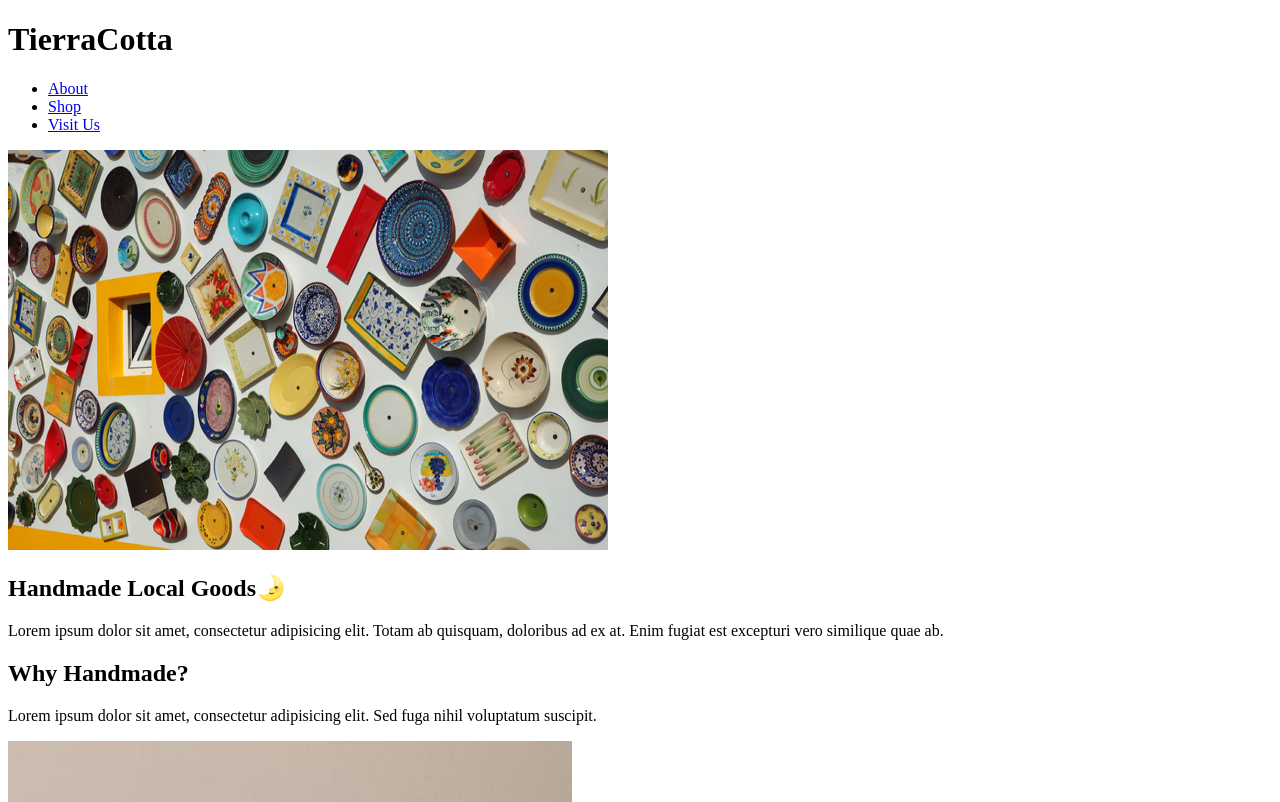
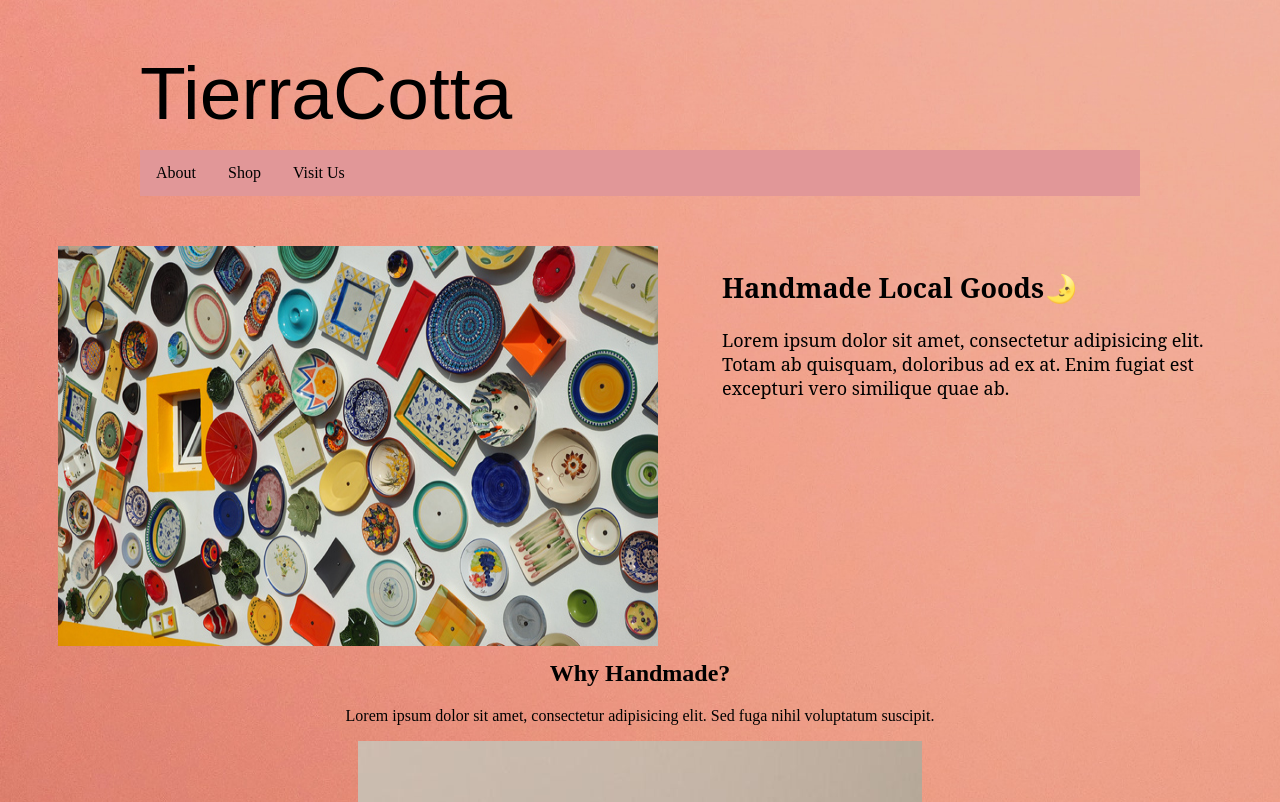
Before and after one commit to janacantua/html3, a plain HTML site: page index.html in a window 1280 px wide. Shown: the top 802 px of the page. Drawn offline with Linux system fonts and the light colour scheme; a web font is replaced by a local one.

Commit message:
publish
publish site

```diff
--- a/main.css
+++ b/main.css
@@ -2,8 +2,92 @@
 /* CSS Document */
 
 body{
-	background: url("images/textureorange.jpg") no-repeat;
+	background: url("images/peacbackground.jpg") no-repeat;
 	background-repeat: no-repeat;
     background-size: cover;
+}
+#wrapper {
+	width:1000px;
+	margin:0 auto;
+
+
+
 
 }
+
+header {
+	width: 100%;
+	height:100px;
+
+}
+
+
+header h1 {
+	font-size: 75px;
+	font-family: campaign-serif, sans-serif;
+
+font-weight: 100;
+
+font-style: normal;
+
+}
+
+
+ul {
+  list-style-type: none;
+  margin: 0;
+  padding: 0;
+  overflow: hidden;
+  background-color:#E19798;
+}
+
+li {
+  float: left;
+}
+
+li a {
+  display: block;
+  color: black;
+  text-align: center;
+  padding: 14px 16px;
+  text-decoration: none;
+}
+
+li a:hover {
+  background-color: #A05A5B;
+}
+
+
+
+.left{
+	width: 500px;
+	float:left;
+	margin-top:50px;
+	margin-bottom: 10px;
+	margin-right:50px;
+	margin-left: 50px;
+
+
+}
+.right {
+	width: 500px;
+	float:right;
+	margin-top: 50px;
+	margin-right: 50px;
+	margin-left: 50px;
+	font-family: Baskerville, "serif";
+	font-weight: 400;
+	font-style: thin;
+	font-size: 18px;
+
+}
+
+.center{text-align:center;
+clear:both;
+
+}
+
+hr{
+  border-top: 0.5px solid #040404;
+	border-bottom: solid #040404;
+}
```
